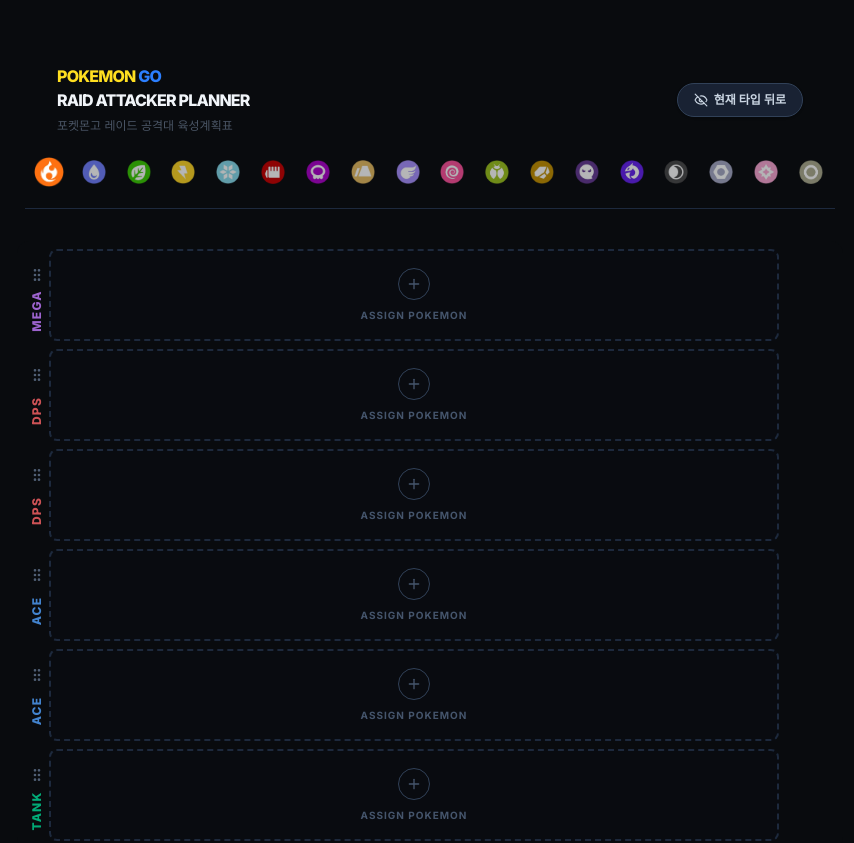
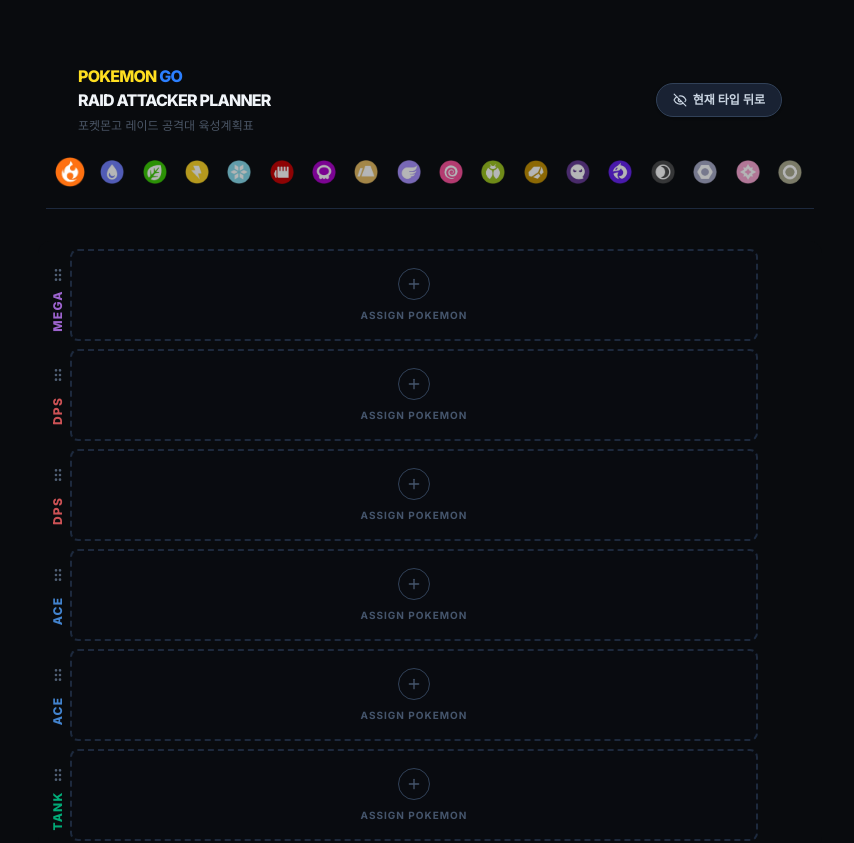
Before and after one commit to justin212553/Pokemon-GO-Raid-Attacker-Planner-KR-, a React (Vite) app: page / in a window 1280 px wide. Shown: the top 843 px of the page, without its empty margins (210-1064 px from the left). Built offline with nearby package versions, Linux system fonts and the light colour scheme.

Commit message:
json 형식 개선

```diff
--- a/src/App.tsx
+++ b/src/App.tsx
@@ -2,6 +2,7 @@ import React, { useState, useRef } from 'react';
 import { PartyBuilder } from './components/PartyBuilder';
 import { PartySlotData } from './scripts/types';
 import { EliteTMTracker } from './components/EliteTMTracker';
+import { POKEMON_DATA } from './scripts/pokemonData';
 
 const POKEMON_TYPES_LIST = [
   "normal", "fire", "water", "grass", "electric", "ice", "fighting", "poison", "ground", "flying", "psychic", "bug", "rock", "ghost", "dragon", "dark", "steel", "fairy"
@@ -51,6 +52,25 @@ export default function App() {
     return { fast: [], charge: [], commDayWait: [] };
   });
 
+  const [hiddenTypes, setHiddenTypes] = useState<string[]>(() => {
+    const saved = localStorage.getItem('pogo-hidden-types');
+    const parsed = saved ? JSON.parse(saved) : [];
+    return Array.isArray(parsed) ? parsed : [];
+  });
+
+  const toggleCurrentTypeVisibility = () => {
+    setHiddenTypes(prev => {
+      let next;
+      if (prev.includes(selectedType)) {
+        next = prev.filter(t => t !== selectedType);
+      } else {
+        next = [...prev, selectedType];
+      }
+      localStorage.setItem('pogo-hidden-types', JSON.stringify(next));
+      return next;
+    });
+  };
+
   React.useEffect(() => {
     localStorage.setItem('pogo-tm-orders', JSON.stringify(tmOrders));
   }, [tmOrders]);
@@ -71,7 +91,44 @@ export default function App() {
 
   const handleExportFile = () => {
     try {
-      const data = { allParties, tmOrders };
+      const statusEnum = ['Not Caught', 'To Catch', 'Caught', 'Evolved', 'Maxed Out', 'Mega Evolved'];
+      const data: any = {
+        "hidden_types": hiddenTypes,
+        "party_list": {}
+      };
+
+      for (const [type, _partySlots] of Object.entries(allParties)) {
+        const partySlots = _partySlots as PartySlotData[];
+        data["party_list"][type] = partySlots.map(slot => {
+          if (!slot.pokemon) return {};
+          let fastEliteOrder = 0;
+          if (slot.fastMove) {
+             const idx = tmOrders.fast.indexOf(`${type}-${slot.id}-${slot.fastMove.name}-fast`);
+             if (idx !== -1) fastEliteOrder = idx + 1;
+          }
+          let chargeEliteOrder = 0;
+          if (slot.chargeMove1) {
+             const idx = tmOrders.charge.indexOf(`${type}-${slot.id}-${slot.chargeMove1.name}-charge`);
+             if (idx !== -1) chargeEliteOrder = idx + 1;
+          }
+          const fId = slot.fastMove ? `${type}-${slot.id}-${slot.fastMove.name}-fast` : '';
+          const cId = slot.chargeMove1 ? `${type}-${slot.id}-${slot.chargeMove1.name}-charge` : '';
+          const isCommDayWait = (fId && tmOrders.commDayWait.includes(fId)) || (cId && tmOrders.commDayWait.includes(cId)) || false;
+
+          return {
+            "name": slot.pokemon.name,
+            "ivs": [slot.atkIv ?? 15, slot.defIv ?? 15, slot.hpIv ?? 15],
+            "is_shadow": slot.isShadow,
+            "training_level": statusEnum.indexOf(slot.trainingStatus || 'Not Caught'),
+            "fast_move": slot.fastMove ? { "id": slot.fastMove.id, "is_trained": slot.fastMoveChecked } : null,
+            "charge_move": slot.chargeMove1 ? { "id": slot.chargeMove1.id, "is_trained": slot.chargeMove1Checked } : null,
+            "elite_fast_order": fastEliteOrder,
+            "elite_charge_order": chargeEliteOrder,
+            "waitlisted": isCommDayWait
+          };
+        });
+      }
+
       const blob = new Blob([JSON.stringify(data, null, 2)], { type: 'application/json' });
       const url = URL.createObjectURL(blob);
       const link = document.createElement('a');
@@ -100,12 +157,90 @@ export default function App() {
         try {
           const content = event.target?.result as string;
           const data = JSON.parse(content);
+          const statusEnum = ['Not Caught', 'To Catch', 'Caught', 'Evolved', 'Maxed Out', 'Mega Evolved'];
 
-          if (data.allParties) {
-            setAllParties(data.allParties);
+          if (data["hidden_types"] && Array.isArray(data["hidden_types"])) {
+            setHiddenTypes(data["hidden_types"]);
+            localStorage.setItem('pogo-hidden-types', JSON.stringify(data["hidden_types"]));
           }
-          if (data.tmOrders) {
-            setTmOrders(data.tmOrders);
+
+          if (data["party_list"]) {
+            const newAllParties: Record<string, PartySlotData[]> = { ...initialParties };
+            let newFastOrders: Array<{id: string, order: number}> = [];
+            let newChargeOrders: Array<{id: string, order: number}> = [];
+            let newCommDayWait: string[] = [];
+
+            for (const [type, slotsData] of Object.entries(data["party_list"])) {
+                const slotArray = slotsData as any[];
+                if (!newAllParties[type]) continue;
+
+                for (let i = 0; i < 6; i++) {
+                    const externalData = slotArray[i];
+                    if (!externalData || !externalData["name"]) {
+                        newAllParties[type][i] = {
+                           id: `slot-${i}`,
+                           pokemon: null,
+                           fastMove: null,
+                           chargeMove1: null,
+                           fastMoveChecked: false,
+                           chargeMove1Checked: false,
+                           isShadow: false,
+                           trainingStatus: 'Not Caught'
+                        };
+                        continue;
+                    }
+
+                    const poke = POKEMON_DATA.find(p => p.name === externalData["name"]);
+                    if (poke) {
+                       const fastMoveId = externalData["fast_move"]?.["id"];
+                       const fastMoveObj = poke.fastMoves.find((m: any) => m.id === fastMoveId || m.name === fastMoveId) || poke.fastEliteMoves.find((m: any) => m.id === fastMoveId || m.name === fastMoveId) || poke.fastMoves[0] || null;
+
+                       const chargeMoveId = externalData["charge_move"]?.["id"];
+                       const chargeMoveObj = poke.chargeMoves.find((m: any) => m.id === chargeMoveId || m.name === chargeMoveId) || poke.chargeEliteMoves.find((m: any) => m.id === chargeMoveId || m.name === chargeMoveId) || poke.chargeMoves[0] || null;
+
+                       newAllParties[type][i] = {
+                           id: `slot-${i}`,
+                           pokemon: poke,
+                           fastMove: fastMoveObj,
+                           chargeMove1: chargeMoveObj,
+                           fastMoveChecked: externalData["fast_move"]?.["is_trained"] ?? false,
+                           chargeMove1Checked: externalData["charge_move"]?.["is_trained"] ?? false,
+                           isShadow: externalData["is_shadow"] ?? false,
+                           trainingStatus: statusEnum[externalData["training_level"] ?? 0] as any,
+                           atkIv: externalData["ivs"]?.[0] ?? 15,
+                           defIv: externalData["ivs"]?.[1] ?? 15,
+                           hpIv: externalData["ivs"]?.[2] ?? 15,
+                       };
+
+                       const fId = fastMoveObj ? `${type}-slot-${i}-${fastMoveObj.name}-fast` : '';
+                       const cId = chargeMoveObj ? `${type}-slot-${i}-${chargeMoveObj.name}-charge` : '';
+
+                       if (externalData["elite_fast_order"] > 0 && fId) {
+                           newFastOrders.push({ id: fId, order: externalData["elite_fast_order"] });
+                       }
+                       if (externalData["elite_charge_order"] > 0 && cId) {
+                           newChargeOrders.push({ id: cId, order: externalData["elite_charge_order"] });
+                       }
+                       if (externalData["waitlisted"]) {
+                           if (fId) newCommDayWait.push(fId);
+                           if (cId) newCommDayWait.push(cId);
+                       }
+                    }
+                }
+            }
+
+            newFastOrders.sort((a,b) => a.order - b.order);
+            newChargeOrders.sort((a,b) => a.order - b.order);
+
+            setTmOrders({
+                fast: newFastOrders.map(x => x.id),
+                charge: newChargeOrders.map(x => x.id),
+                commDayWait: [...new Set(newCommDayWait)]
+            });
+            setAllParties(newAllParties);
+          } else if (data.allParties) {
+             setAllParties(data.allParties);
+             if (data.tmOrders) setTmOrders(data.tmOrders);
           }
 
           setSaveMessage({ text: '파일에서 불러왔습니다.', type: 'success' });
@@ -153,7 +288,7 @@ export default function App() {
 
   return (
     <main className="min-h-screen min-w-fit bg-[#090b0e] text-slate-100 font-sans selection:bg-slate-700 flex flex-col items-center">
-      <div className="relative z-10 flex flex-col w-[810px]">
+      <div className="relative z-10 flex flex-col w-[768px]">
         <PartyBuilder
           selectedType={selectedType}
           setSelectedType={setSelectedType}
@@ -164,12 +299,15 @@ export default function App() {
           onImportFileClick={handleImportFile}
           onExportFileClick={handleExportFile}
           saveMessage={saveMessage}
+          hiddenTypes={hiddenTypes || []}
+          toggleCurrentTypeVisibility={toggleCurrentTypeVisibility}
         />
         <EliteTMTracker
           allParties={allParties}
           tmOrders={tmOrders}
           setTmOrders={setTmOrders}
         />
+        <div className="w-full border-t border-slate-800/80 my-4" />
         <footer className="mt-auto py-6 pb-24 flex flex-col items-center justify-center text-center opacity-40 hover:opacity-100 transition-opacity space-y-4">
           <img
             src="https://lh3.googleusercontent.com/3TSaKxXGo2wT0lu0AyNUBnkk6wkCC2AzOhJyy3JXIPm-AmZ1k9DSAroWeBUyePswCZSs5lVp3mPF7HzUpY9VPlyOV5eddITONINr3WSqLNLm=e365-pa-nu-w280-rw"
--- a/src/components/PartyBuilder.tsx
+++ b/src/components/PartyBuilder.tsx
@@ -17,13 +17,15 @@ interface PartyBuilderProps {
   onImportFileClick: () => void;
   onExportFileClick: () => void;
   saveMessage?: { text: string; type: 'success' | 'error' } | null;
+  hiddenTypes: string[];
+  toggleCurrentTypeVisibility: () => void;
 }
 
-const POKEMON_TYPES_LIST = [
+export const POKEMON_TYPES_LIST = [
   "fire", "water", "grass", "electric", "ice", "fighting", "poison", "ground", "flying", "psychic", "bug", "rock", "ghost", "dragon", "dark", "steel", "fairy", "normal"
 ];
 
-export function PartyBuilder({ selectedType, setSelectedType, slots, setSlots, onImportClick, onExportClick, onImportFileClick, onExportFileClick, saveMessage }: PartyBuilderProps) {
+export function PartyBuilder({ selectedType, setSelectedType, slots, setSlots, onImportClick, onExportClick, onImportFileClick, onExportFileClick, saveMessage, hiddenTypes = [], toggleCurrentTypeVisibility }: PartyBuilderProps) {
   const [modalState, setModalState] = useState<{
     isOpen: boolean;
     type: 'pokemon' | 'fastMove' | 'chargeMove';
@@ -37,10 +39,6 @@ export function PartyBuilder({ selectedType, setSelectedType, slots, setSlots, o
   const [searchTerm, setSearchTerm] = useState('');
   const [searchQuery, setSearchQuery] = useState('');
   const [draggedIndex, setDraggedIndex] = useState<number | null>(null);
-  const [hiddenTypes, setHiddenTypes] = useState<string[]>(() => {
-    const saved = localStorage.getItem('pogo-hidden-types');
-    return saved ? JSON.parse(saved) : [];
-  });
   const captureRef = useRef<HTMLDivElement>(null);
   const [isCapturing, setIsCapturing] = useState(false);
 
@@ -63,19 +61,6 @@ export function PartyBuilder({ selectedType, setSelectedType, slots, setSlots, o
     } finally {
       setIsCapturing(false);
     }
-  };
-
-  const toggleCurrentTypeVisibility = () => {
-    setHiddenTypes(prev => {
-      let next;
-      if (prev.includes(selectedType)) {
-        next = prev.filter(t => t !== selectedType);
-      } else {
-        next = [...prev, selectedType];
-      }
-      localStorage.setItem('pogo-hidden-types', JSON.stringify(next));
-      return next;
-    });
   };
 
   const handleDragStart = (e: React.DragEvent, index: number) => {
@@ -209,7 +194,22 @@ export function PartyBuilder({ selectedType, setSelectedType, slots, setSlots, o
 
         <div className="w-full max-w-full h-14 mx-auto mt-4 px-2 overflow-x-auto items-center [&::-webkit-scrollbar]:hidden [-ms-overflow-style:none] [scrollbar-width:none]">
           <div className="flex items-center h-10 gap-2 min-w-max justify-between sm:justify-between">
-            {[...POKEMON_TYPES_LIST.filter(t => !hiddenTypes.includes(t)), ...POKEMON_TYPES_LIST.filter(t => hiddenTypes.includes(t))].map(type => (
+            {POKEMON_TYPES_LIST.filter(t => !hiddenTypes.includes(t)).map(type => (
+              <button
+                key={type}
+                onClick={() => setSelectedType(type)}
+                className={`w-8 h-8 rounded-full flex items-center justify-center border-2 transition-all shrink-0 border-none ${
+                  selectedType === type
+                    ? 'scale-125 z-10'
+                    : 'opacity-70 hover:opacity-100'
+                } ${hiddenTypes.includes(type) && selectedType !== type ? 'opacity-30 grayscale' : ''}`}
+                title={type}
+              >
+                <img src={TYPE_ICONS[type]} alt={type} className="w-6 h-6 object-contain" />
+              </button>
+            ))}
+            {hiddenTypes.length > 0 && <div className="w-[2px] h-6 bg-slate-700/50 mx-1 rounded-full shrink-0" />}
+            {POKEMON_TYPES_LIST.filter(t => hiddenTypes.includes(t)).map(type => (
               <button
                 key={type}
                 onClick={() => setSelectedType(type)}
@@ -424,7 +424,7 @@ export function PartyBuilder({ selectedType, setSelectedType, slots, setSlots, o
                   ].filter((v, i, a) => a.findIndex(t => t.name === v.name) === i).map((move, idx) => (
                     <button
                       key={idx}
-                      onClick={() => handleSelectMove({ name: move.name, type: move.type })}
+                      onClick={() => handleSelectMove({ id: move.id, name: move.name, type: move.type })}
                       className="flex items-center justify-between px-3 py-2 rounded bg-slate-950 border border-slate-800 hover:border-blue-500/50 hover:bg-slate-900 transition-all text-left group"
                     >
                       <div className="flex items-center gap-2">
@@ -448,7 +448,7 @@ export function PartyBuilder({ selectedType, setSelectedType, slots, setSlots, o
                   ].filter((v, i, a) => a.findIndex(t => t.name === v.name) === i).map((move, idx) => (
                     <button
                       key={idx}
-                      onClick={() => handleSelectMove({ name: move.name, type: move.type })}
+                      onClick={() => handleSelectMove({ id: move.id, name: move.name, type: move.type })}
                       className="flex items-center justify-between px-3 py-2 rounded bg-slate-950 border border-slate-800 hover:border-blue-500/50 hover:bg-slate-900 transition-all text-left group"
                     >
                       <div className="flex items-center gap-2">
--- a/src/scripts/types.ts
+++ b/src/scripts/types.ts
@@ -1,4 +1,5 @@
 export interface Move {
+  id: string;
   name: string;
   type: string;
 }
```
Also changed, not shown: src/components/EliteTMTracker.tsx (+24 -13 lines), src/components/PokemonSlot.tsx (+18 -4 lines), src/data/moves.json (+11 -1 lines), src/scripts/pokemonData.ts (+15 -5 lines), src/data/pokemons.json, 1 other file (tests, documents, lock files or other folders).
